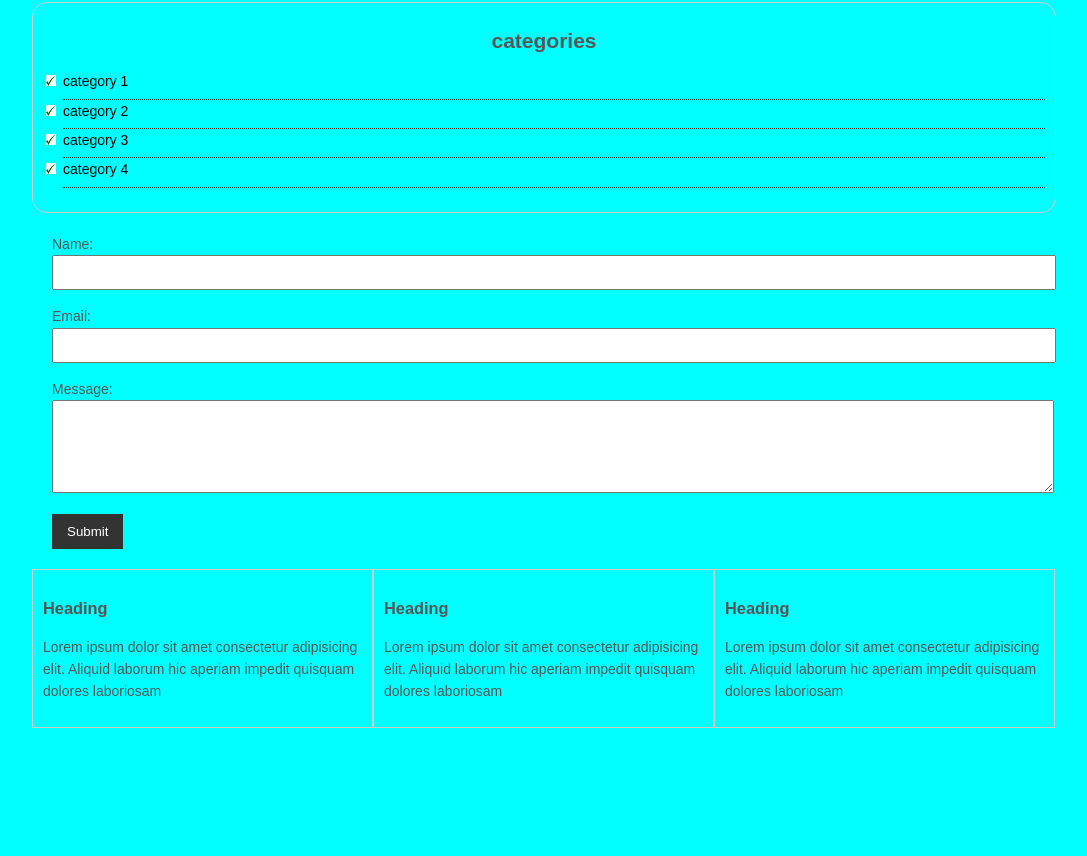
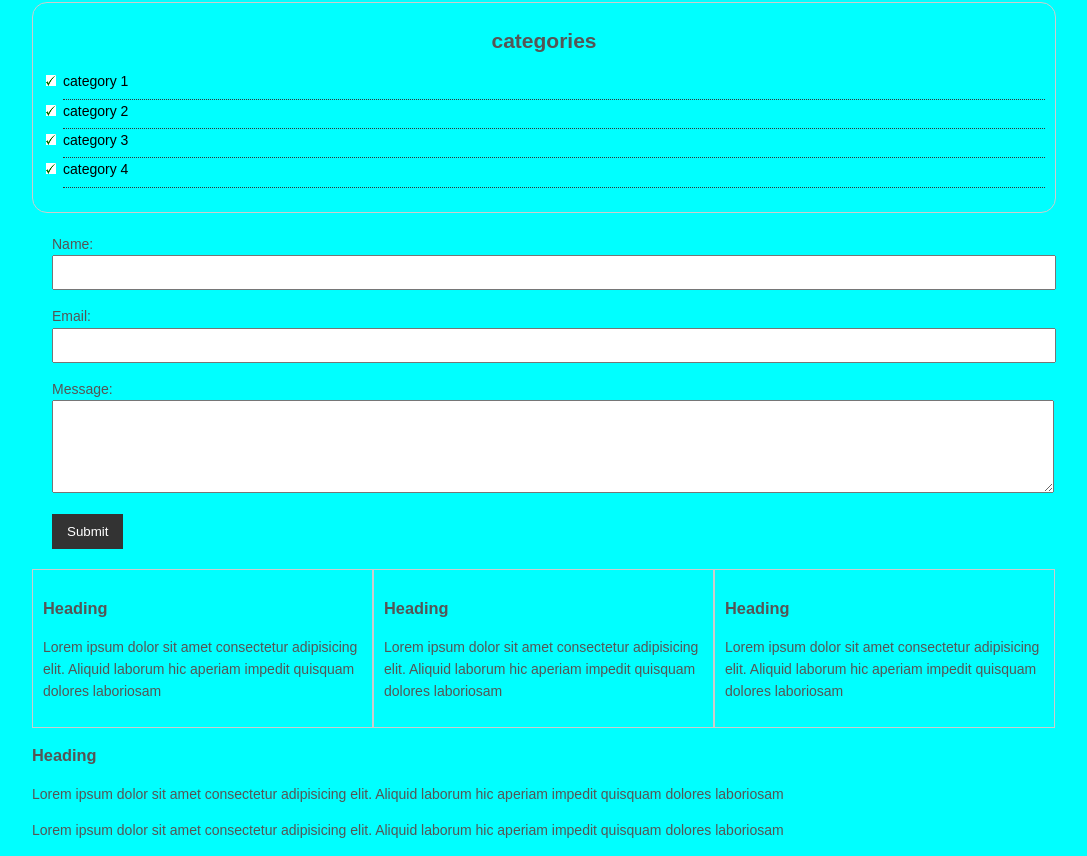
Before and after one commit to femipraize/csscrashcourse, a plain HTML site: page csscheatsheet/index.html in a window 1280 px wide. Shown: the part 414-1270 px from the top of the page, without its empty margins (96-1183 px from the left). Before the commit the page ends 1142 px from the top, so only its background shows below. Drawn offline with Linux system fonts and the light colour scheme.

Commit message:
more updates on cheatsheat

```diff
--- a/csscheatsheet/css/style.css
+++ b/csscheatsheet/css/style.css
@@ -79,6 +79,10 @@ a:visited{
     background: red;
     color: #fff;
 }
+
+.clr{
+    clear: both;
+}
 /* styling all the h1 inside of box one div*/
 .box-1 h1{
     font-family: Tahoma;
--- a/csscheatsheet/index.html
+++ b/csscheatsheet/index.html
@@ -76,6 +76,23 @@
                 Aliquid laborum hic aperiam impedit quisquam dolores laboriosam
             </p>
         </div>
+        <!--clear fix to float elements tha aren't the same width-->
+        <div class="clr"></div>
+
+        <div id="main-block">
+            <h3>Heading</h3>
+            <p>
+                Lorem ipsum dolor sit amet consectetur adipisicing elit.
+                Aliquid laborum hic aperiam impedit quisquam dolores laboriosam
+            </p>
+        </div>
+
+        <div id="sidebar">
+            <p>
+                Lorem ipsum dolor sit amet consectetur adipisicing elit.
+                Aliquid laborum hic aperiam impedit quisquam dolores laboriosam
+            </p>
+        </div>
     </div> <!--./container-->
 
 </body>
```
